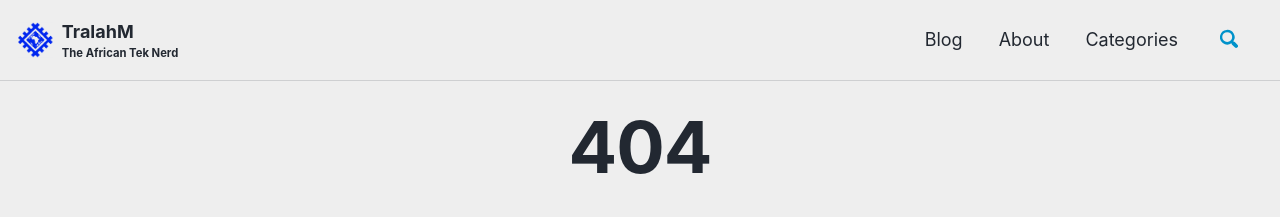
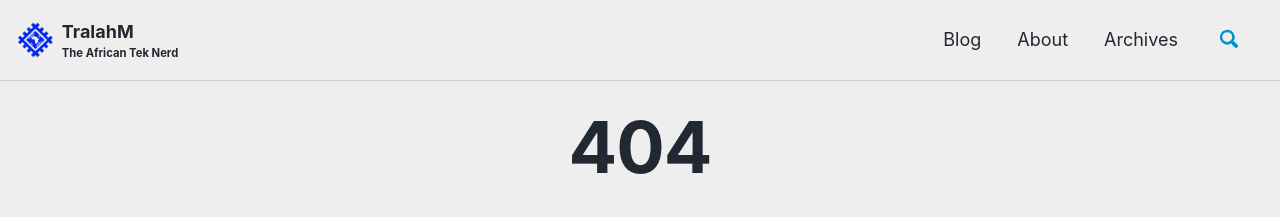
Before and after one commit to TralahM/TralahM.github.io, a Jekyll site: the page built from 404.html, in a window 1280 px wide. Shown: the top 217 px of the page. Built offline with Jekyll 4.4.1, drawn with Linux system fonts in a browser that asks for light colours; cached includes are drawn as plain includes; nearby versions of some CDN libraries; comment, search, counter and statistics services are not loaded.

Commit message:
archive nav links

```diff
--- a/_data/navigation.yml
+++ b/_data/navigation.yml
@@ -4,8 +4,8 @@ main:
     url: https://tralahm.tralahtek.com/
   - title: "About"
     url: https://tralahm.tralahtek.com/about/
-  - title: "Categories"
-    url: /categories/
+  - title: "Archives"
+    url: /archives/
   # - title: "Sample Collections"
   #   url: /collection-archive/
   # - title: "Sitemap"
```
